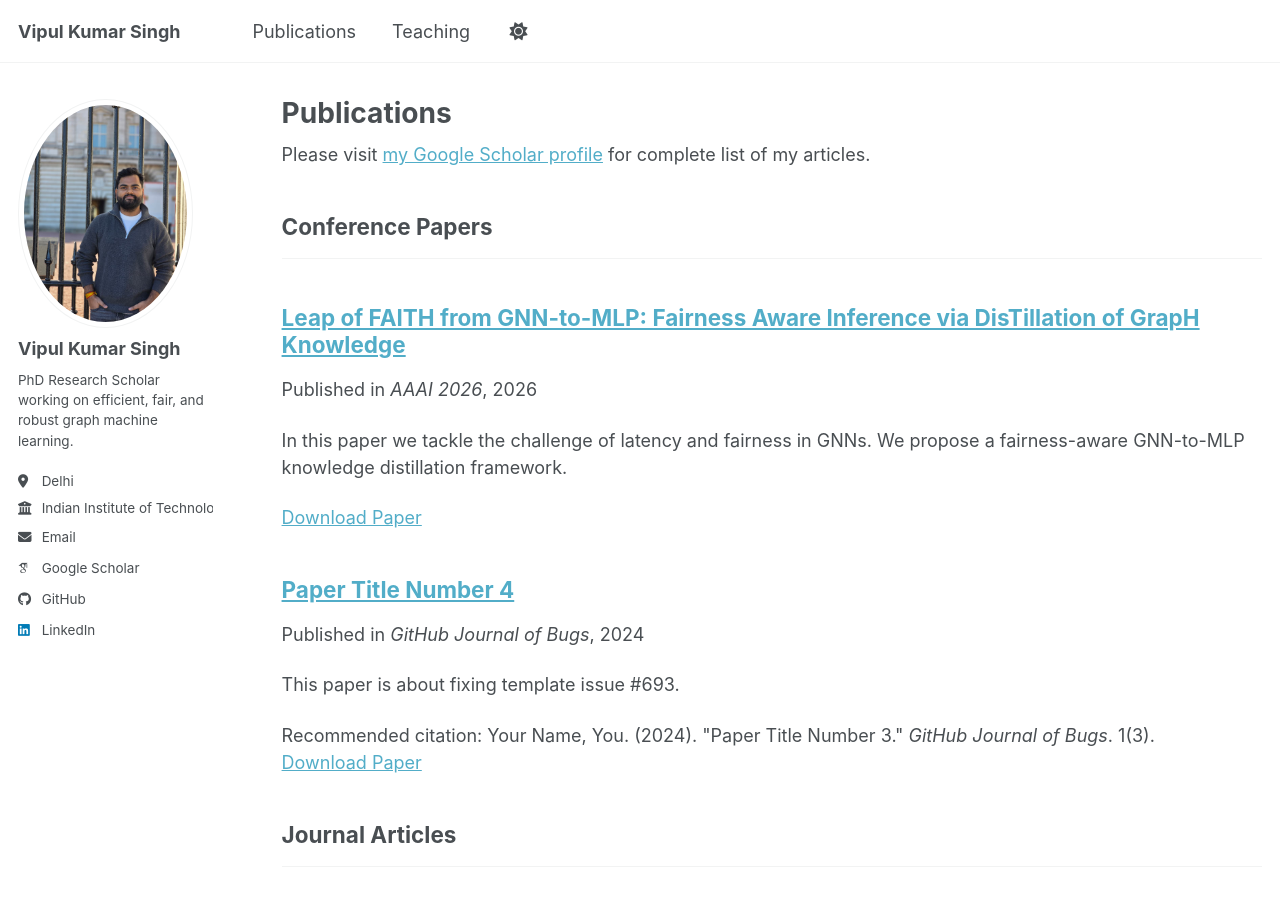
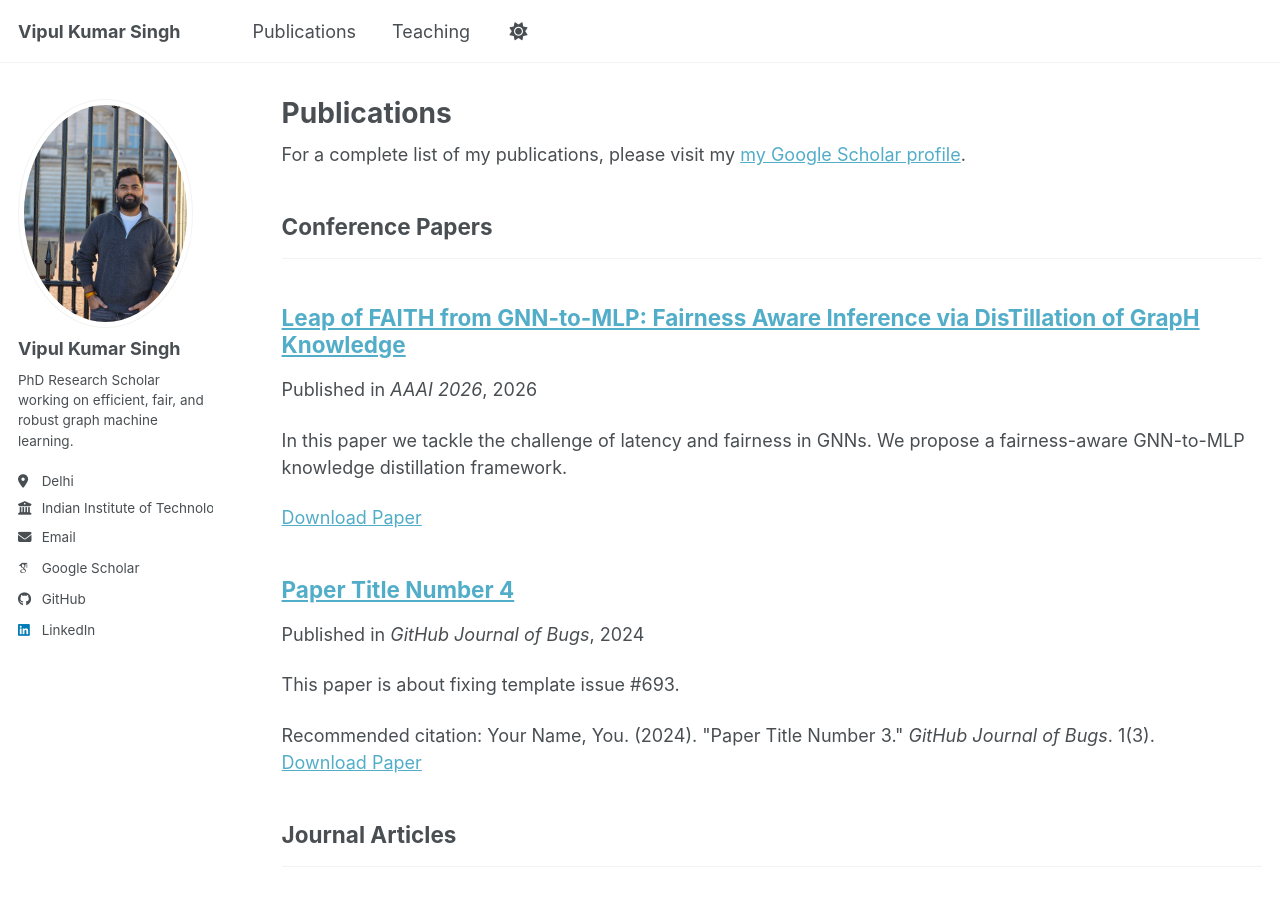
Before and after one commit to shashivipul/shashivipul.github.io, a Jekyll site: the page built from _pages/publications.html, in a window 1280 px wide and 900 px high. Built offline with Jekyll 4.4.1, drawn with Linux system fonts in a browser that asks for light colours; some web fonts are replaced; a script bundle is joined from its source files by our own code; library files that are not in the unit come from our copies.

Commit message:
Update publications.html

```diff
--- a/_pages/publications.html
+++ b/_pages/publications.html
@@ -6,7 +6,7 @@
 ---
 
 {% if site.author.googlescholar %}
-  <div class="wordwrap">Please visit <a href="{{site.author.googlescholar}}">my Google Scholar profile</a> for complete list of my articles.</div>
+  <div class="wordwrap">For a complete list of my publications, please visit my <a href="{{site.author.googlescholar}}">my Google Scholar profile</a>.</div>
 {% endif %}
 
 {% include base_path %}
```
